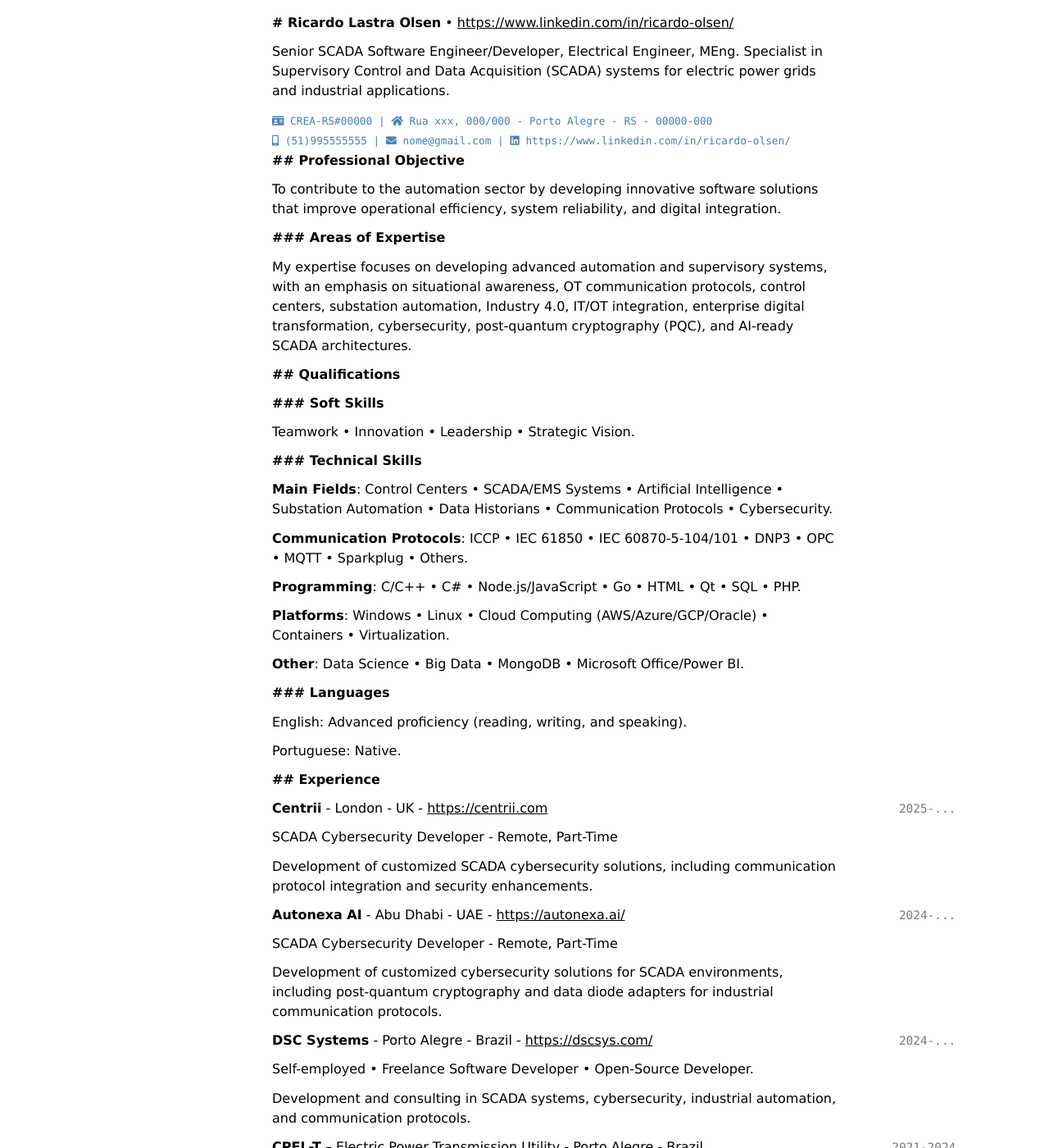
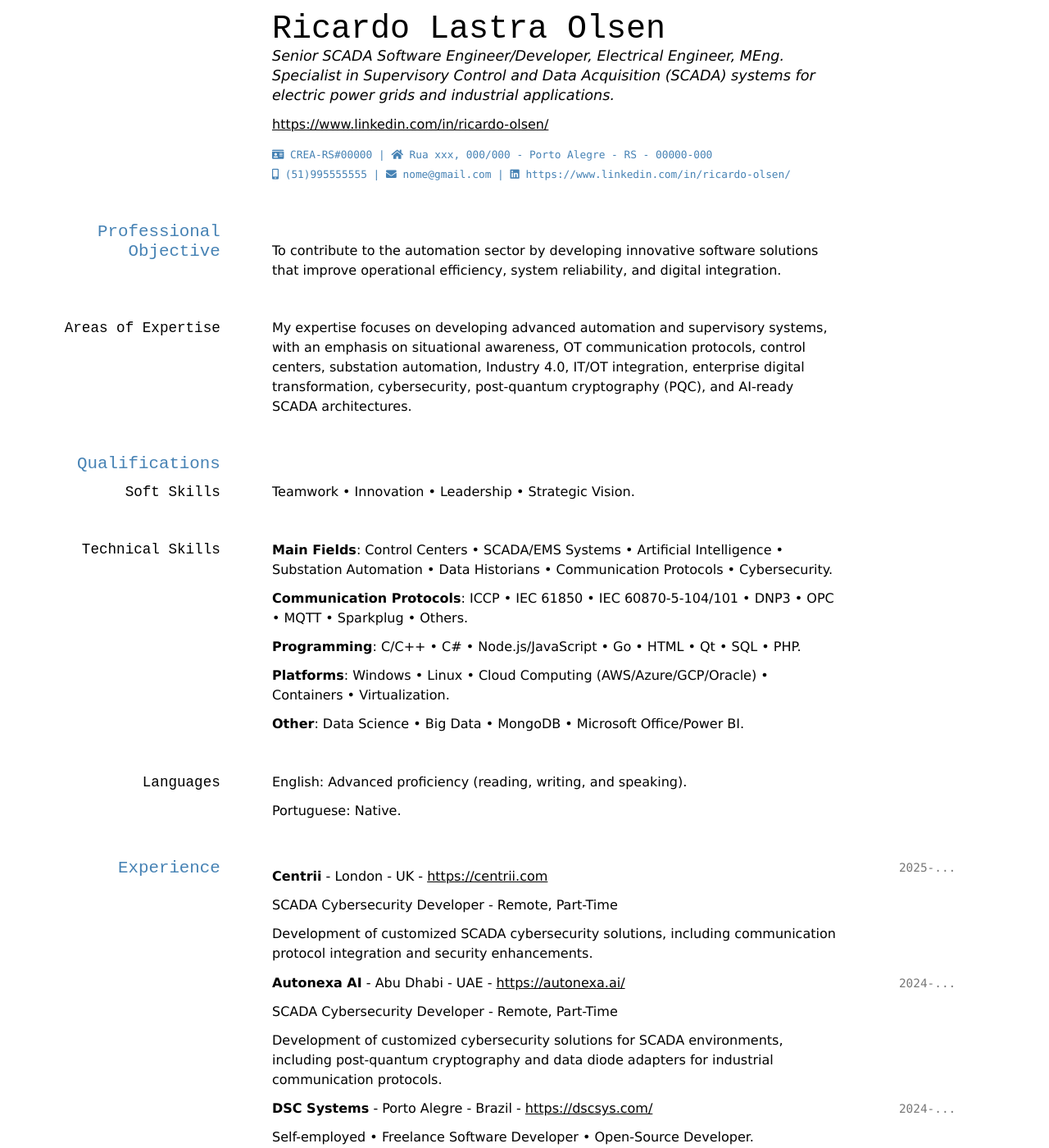
Before and after one commit to riclolsen/cv, a Jekyll site: the page built from index-en.md, in a window 1280 px wide and 1400 px high. Shown: the whole window at 82% size. Built offline with Jekyll 4.4.1, drawn with Linux system fonts in a browser that asks for light colours; nearby versions of some CDN libraries; some of the changed text lies outside the part shown.

```diff
--- a/index-en.md
+++ b/index-en.md
@@ -2,29 +2,32 @@
 layout: cv
 title: CV - Ricardo Lastra Olsen
 ---
-**# Ricardo Lastra Olsen** • [https://www.linkedin.com/in/ricardo-olsen/](https://www.linkedin.com/in/ricardo-olsen/)
+
+# Ricardo Lastra Olsen
 
 Senior SCADA Software Engineer/Developer, Electrical Engineer, MEng. Specialist in Supervisory Control and Data Acquisition (SCADA) systems for electric power grids and industrial applications.
+
+[https://www.linkedin.com/in/ricardo-olsen/](https://www.linkedin.com/in/ricardo-olsen/)
 
 <div id="webaddress">
 {{site.dadospessoais}}
 </div>
 
-**## Professional Objective**
+## Professional Objective
 
 To contribute to the automation sector by developing innovative software solutions that improve operational efficiency, system reliability, and digital integration.
 
-**### Areas of Expertise**
+### Areas of Expertise
 
 My expertise focuses on developing advanced automation and supervisory systems, with an emphasis on situational awareness, OT communication protocols, control centers, substation automation, Industry 4.0, IT/OT integration, enterprise digital transformation, cybersecurity, post-quantum cryptography (PQC), and AI-ready SCADA architectures.
 
-**## Qualifications**
+## Qualifications
 
-**### Soft Skills**
+### Soft Skills
 
 Teamwork • Innovation • Leadership • Strategic Vision.
 
-**### Technical Skills**
+### Technical Skills
 
 **Main Fields**: Control Centers • SCADA/EMS Systems • Artificial Intelligence • Substation Automation • Data Historians • Communication Protocols • Cybersecurity.
 
@@ -36,13 +39,13 @@ Teamwork • Innovation • Leadership • Strategic Vision.
 
 **Other**: Data Science • Big Data • MongoDB • Microsoft Office/Power BI.
 
-**### Languages**
+### Languages
 
 English: Advanced proficiency (reading, writing, and speaking).
 
 Portuguese: Native.
 
-**## Experience**
+## Experience
 
 `2025-...`
 
@@ -106,7 +109,7 @@ Electrical Engineer • Developer of embedded microcontroller-based systems and
 
 Electrical Projects Engineer • Researcher.
 
-**## Education**
+## Education
 
 `2019`
 
@@ -132,7 +135,7 @@ Postgraduate Program in Metallurgical Engineering and Materials - PPGEMM/UFRGS
 
 School of Engineering - UFRGS
 
-**## Publications**
+## Publications
 
 `2019`
 
@@ -152,7 +155,7 @@ School of Engineering - UFRGS
 
 \* _Additional publications are available on my LinkedIn profile._
 
-**## Open Source Projects**
+### Open Source Projects
 
 **JSON-SCADA** – Next-generation AI-Ready SCADA/IoT/EMS platform. Lead developer.
 
```
